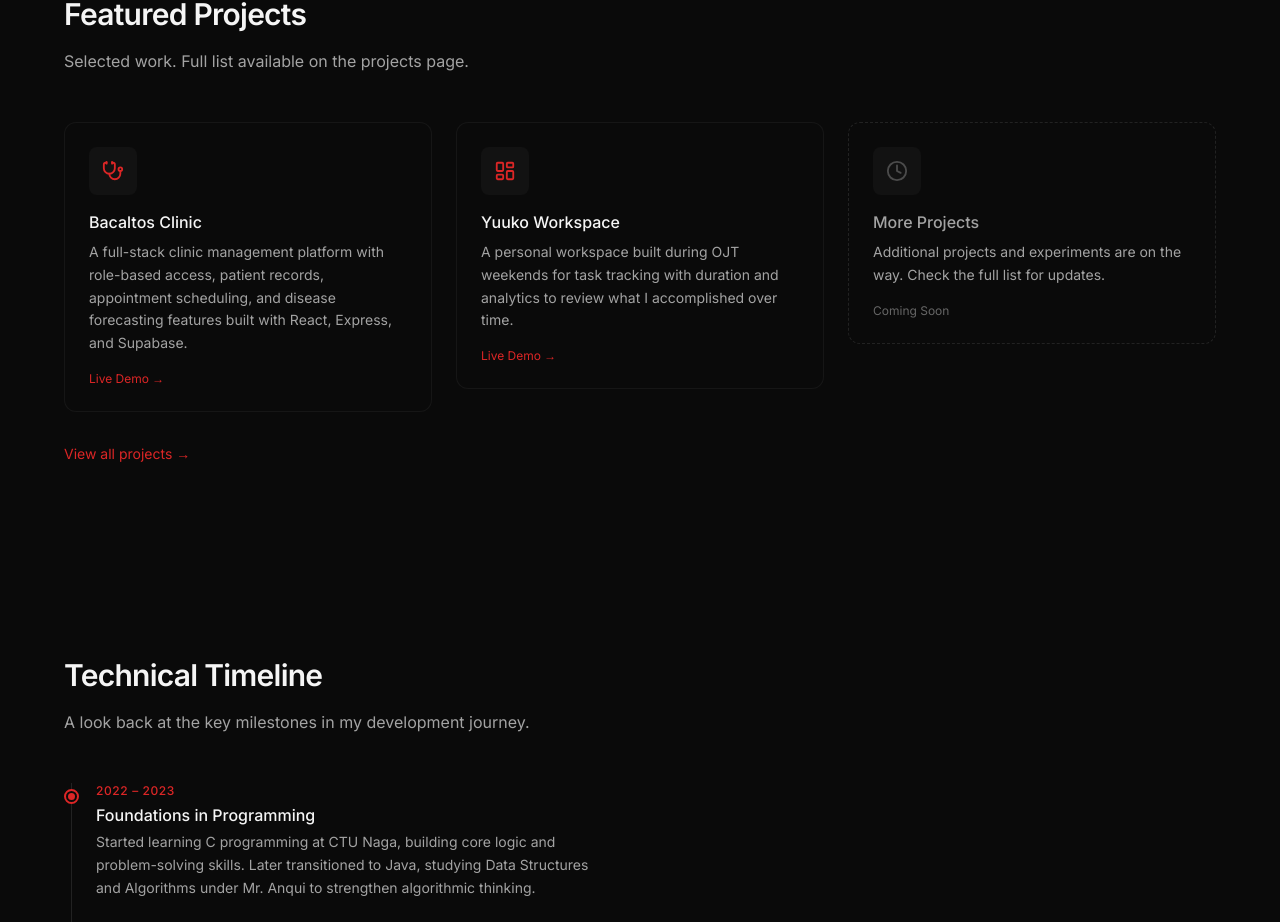
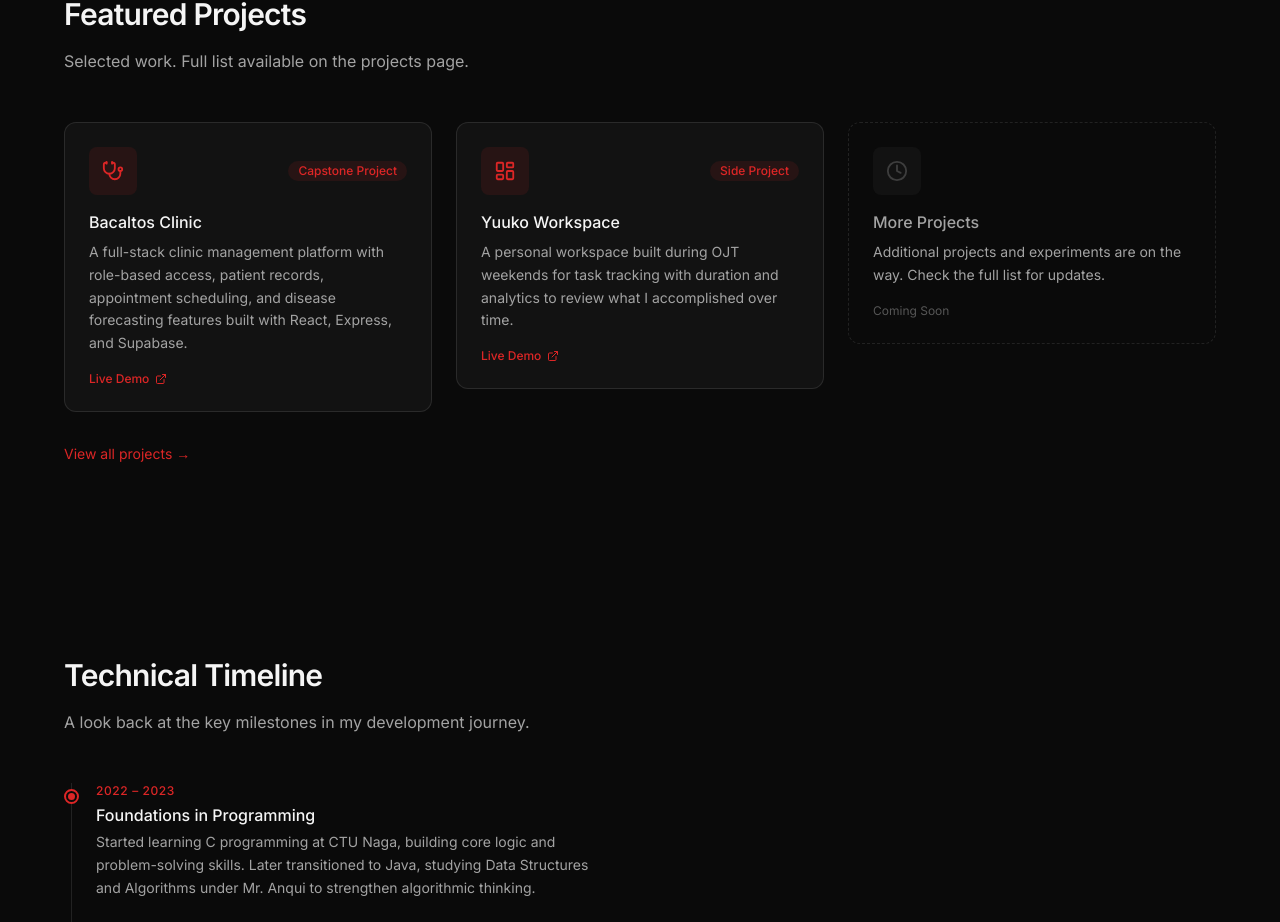
Before and after one commit to JohnCliffordAlbarico/Portfolio-V2, a React (Vite) app in the folder frontend/: page / in a window 1280 px wide. Shown: the part 2218-3140 px from the top of the page. Built offline with nearby package versions, Linux system fonts and the light colour scheme.

Commit message:
modified feature project

```diff
--- a/frontend/src/components/sections/FeaturedProjects.jsx
+++ b/frontend/src/components/sections/FeaturedProjects.jsx
@@ -1,5 +1,5 @@
 import { Link } from 'react-router-dom'
-import { Stethoscope, LayoutDashboard, Clock } from 'lucide-react'
+import { Stethoscope, LayoutDashboard, Clock, ExternalLink } from 'lucide-react'
 import ScrollReveal from '../ScrollReveal'
 
 const projects = [
@@ -9,6 +9,7 @@ const projects = [
     description:
       'A full-stack clinic management platform with role-based access, patient records, appointment scheduling, and disease forecasting features built with React, Express, and Supabase.',
     url: 'https://bacaltosclinic.onrender.com/',
+    tag: 'Capstone Project',
   },
   {
     icon: LayoutDashboard,
@@ -16,6 +17,7 @@ const projects = [
     description:
       'A personal workspace built during OJT weekends for task tracking with duration and analytics to review what I accomplished over time.',
     url: 'https://yuuko-workspace.onrender.com/',
+    tag: 'Side Project',
   },
   {
     icon: Clock,
@@ -23,6 +25,7 @@ const projects = [
     description:
       'Additional projects and experiments are on the way. Check the full list for updates.',
     url: null,
+    tag: null,
   },
 ]
 
@@ -38,34 +41,43 @@ export default function FeaturedProjects() {
         </p>
 
         <div className="grid gap-6 sm:grid-cols-2 lg:grid-cols-3">
-          {projects.map(({ icon: Icon, title, description, url }, i) => (
+          {projects.map(({ icon: Icon, title, description, url, tag }, i) => (
             <ScrollReveal key={title} delay={i * 120} distance={40}>
               {url ? (
                 <a
                   href={url}
                   target="_blank"
                   rel="noopener noreferrer"
-                  className="flex flex-col rounded-xl border border-white/5 bg-background p-6 transition-colors hover:border-primary/20"
+                  className="group flex flex-col rounded-xl border border-white/10 bg-surface p-6 transition-all duration-300 hover:-translate-y-1 hover:border-primary/40 hover:shadow-[0_0_24px_-4px_rgba(220,38,38,0.25)]"
                 >
-                  <div className="mb-4 flex size-12 items-center justify-center rounded-lg bg-surface">
-                    <Icon size={22} className="text-primary" />
+                  <div className="mb-4 flex items-center justify-between">
+                    <div className="flex size-12 items-center justify-center rounded-lg bg-primary/10 transition-colors group-hover:bg-primary/20">
+                      <Icon size={22} className="text-primary" />
+                    </div>
+                    {tag && (
+                      <span className="rounded-full bg-primary/10 px-2.5 py-0.5 text-xs font-medium text-primary">
+                        {tag}
+                      </span>
+                    )}
                   </div>
                   <h3 className="font-medium leading-snug">{title}</h3>
                   <p className="mt-2 flex-1 text-sm text-muted leading-relaxed">
                     {description}
                   </p>
-                  <span className="mt-4 text-xs text-primary">Live Demo &rarr;</span>
+                  <span className="mt-4 inline-flex items-center gap-1.5 text-xs font-medium text-primary transition-colors group-hover:text-accent">
+                    Live Demo <ExternalLink size={12} />
+                  </span>
                 </a>
               ) : (
-                <div className="flex flex-col rounded-xl border border-dashed border-white/10 bg-background p-6">
+                <div className="flex flex-col rounded-xl border border-dashed border-white/10 bg-background/50 p-6">
                   <div className="mb-4 flex size-12 items-center justify-center rounded-lg bg-surface">
-                    <Icon size={22} className="text-muted/40" />
+                    <Icon size={22} className="text-muted/30" />
                   </div>
                   <h3 className="font-medium leading-snug text-muted">{title}</h3>
                   <p className="mt-2 flex-1 text-sm text-muted leading-relaxed">
                     {description}
                   </p>
-                  <span className="mt-4 text-xs text-muted/60">Coming Soon</span>
+                  <span className="mt-4 text-xs text-muted/50">Coming Soon</span>
                 </div>
               )}
             </ScrollReveal>
```
